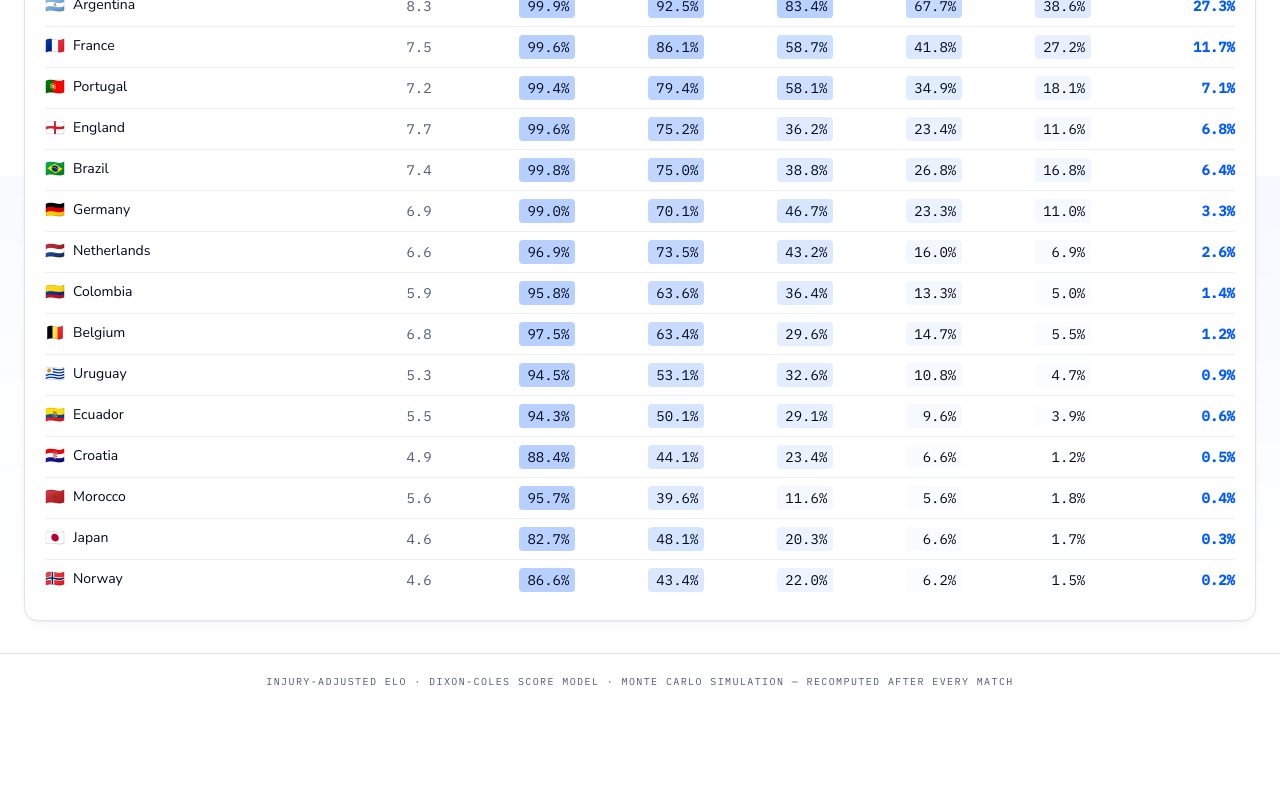
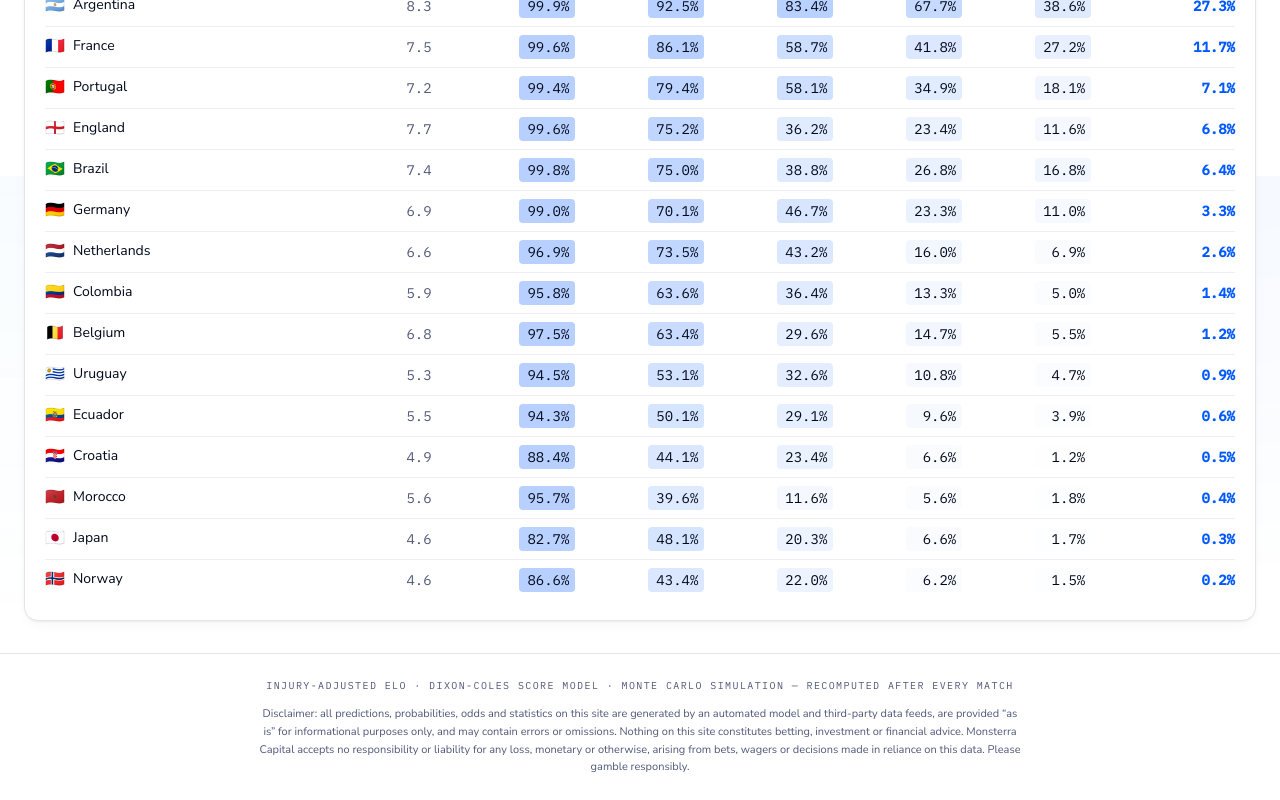
Before and after one commit to monsterra-capital-us/world-cup-analytics, a Next.js app: page / in a window 1280 px wide. Shown: the part 1424-2224 px from the top of the page. Before the commit the page ends 2133 px from the top, so only its background shows below. Built offline with nearby package versions, Linux system fonts and the light colour scheme; no server answers; the database is empty.

Commit message:
Site-wide betting disclaimer in footer and README
https://claude.ai/code/session_01XPq5GUssyg8v1hvRbUYBvu

```diff
--- a/src/app/layout.tsx
+++ b/src/app/layout.tsx
@@ -102,9 +102,21 @@ export default function RootLayout({
         <main className="mx-auto w-full max-w-7xl flex-1 px-4 py-8 sm:px-6">
           {children}
         </main>
-        <footer className="border-t border-edge px-4 py-5 text-center font-mono text-[10px] uppercase tracking-[0.14em] text-muted">
-          Injury-adjusted Elo · Dixon-Coles score model · Monte Carlo simulation
-          — recomputed after every match
+        <footer className="border-t border-edge px-4 py-6">
+          <p className="text-center font-mono text-[10px] uppercase tracking-[0.14em] text-muted">
+            Injury-adjusted Elo · Dixon-Coles score model · Monte Carlo
+            simulation — recomputed after every match
+          </p>
+          <p className="mx-auto mt-3 max-w-3xl text-center text-[11px] leading-relaxed text-muted">
+            Disclaimer: all predictions, probabilities, odds and statistics on
+            this site are generated by an automated model and third-party data
+            feeds, are provided &ldquo;as is&rdquo; for informational purposes
+            only, and may contain errors or omissions. Nothing on this site
+            constitutes betting, investment or financial advice. Monsterra
+            Capital accepts no responsibility or liability for any loss,
+            monetary or otherwise, arising from bets, wagers or decisions made
+            in reliance on this data. Please gamble responsibly.
+          </p>
         </footer>
       </body>
     </html>
```
Also changed, not shown: 1 other file (tests, documents, lock files or other folders).
